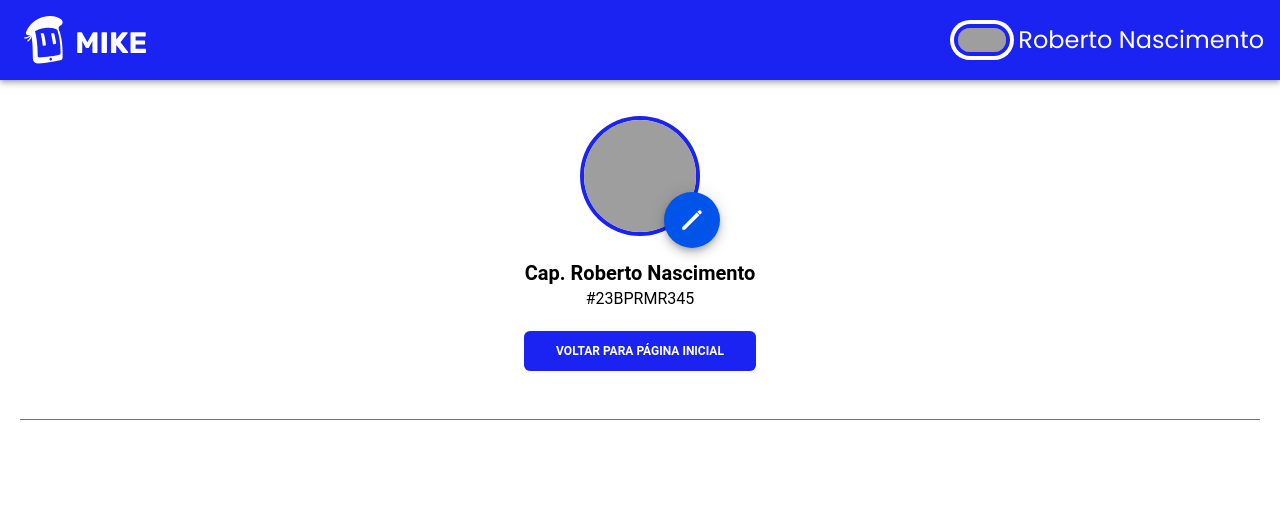
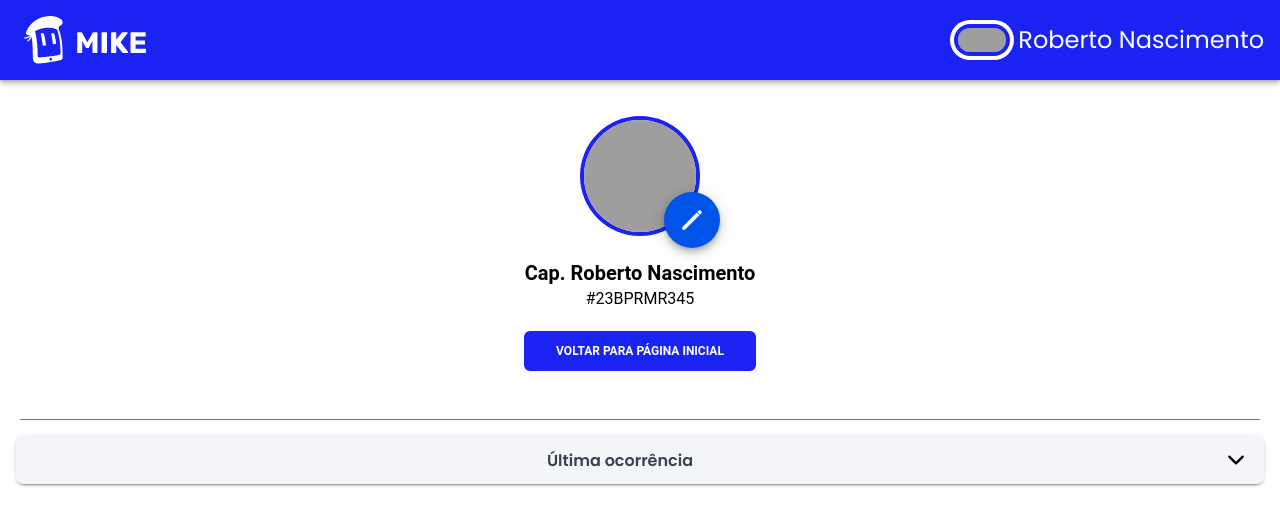
Before and after one commit to Company-FMG/pm-digital, a React (Vite) app: page /perfil in a window 1280 px wide. Shown: the top 526 px of the page. Built offline with nearby package versions, Linux system fonts and the light colour scheme; grey boxes are pictures that could not be loaded.

Commit message:
Added UltimaOcorrencia component to Perfil page

```diff
--- a/src/routes/Perfil.tsx
+++ b/src/routes/Perfil.tsx
@@ -13,6 +13,7 @@ import { usePhotoGallery } from '../hooks/usePhotoGallery';
 import NavbarMike from "../components/global/NavbarMike";
 import { useHistory } from "react-router";
 import { useCredentials } from "../contexts/CredentialsContext";
+import UltimaOcorrencia from "../components/global/UltimaOcorrencia";
 
   export default function Perfil() {
     defineCustomElements(window);
@@ -48,6 +49,7 @@ import { useCredentials } from "../contexts/CredentialsContext";
             </div>
             <hr className="bg-gray-500"/>
           </div>
+          <UltimaOcorrencia/>
         </IonContent>
       </IonPage>
     );
```
